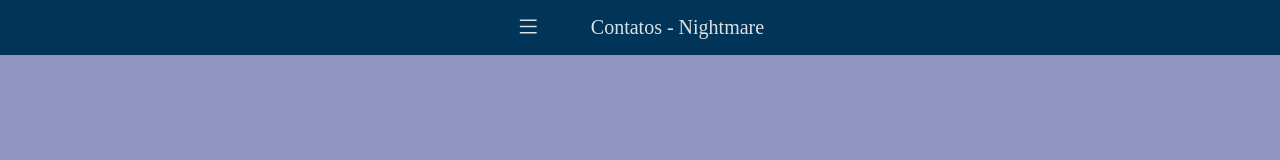
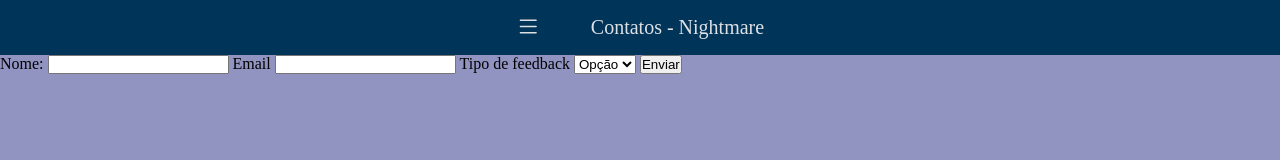
Before and after one commit to nathandacunha/blog-livro, a plain HTML site: page src/pages/contacts.html in a window 1280 px wide. Drawn offline with nearby package versions, Linux system fonts and the light colour scheme.

Commit message:
add(contatos): adição do forms

```diff
--- a/src/pages/contacts.html
+++ b/src/pages/contacts.html
@@ -31,6 +31,28 @@
         </header>
     </section>
 
+    <!-- Seção do formulario -->
+     <section>
+        <main>
+            <form action="" method="post">
+                <label for="">Nome: </label>
+                <input type="text" name="campo-name" id="campo-name" required>
+
+                <label for="campo-email">Email</label>
+                <input type="email" name="campo-email" id="campo-email">
+
+                <label for="">Tipo de feedback </label>
+                <select name="campo-feedback" id="campo-feedback">
+                    <option value="valor1">Opção</option>
+                    <option value="valor2">Opção </option>
+                    <option value="valo3">opção </option>
+                    <option value="valor4">opção</option>
+                </select>
+
+                <button type="submit">Enviar</button>
+            </form>
+        </main>
+     </section>
     <script src="/src/assets/scripts/menuHamburguer.js"></script>
 </body>
 </html>
```
